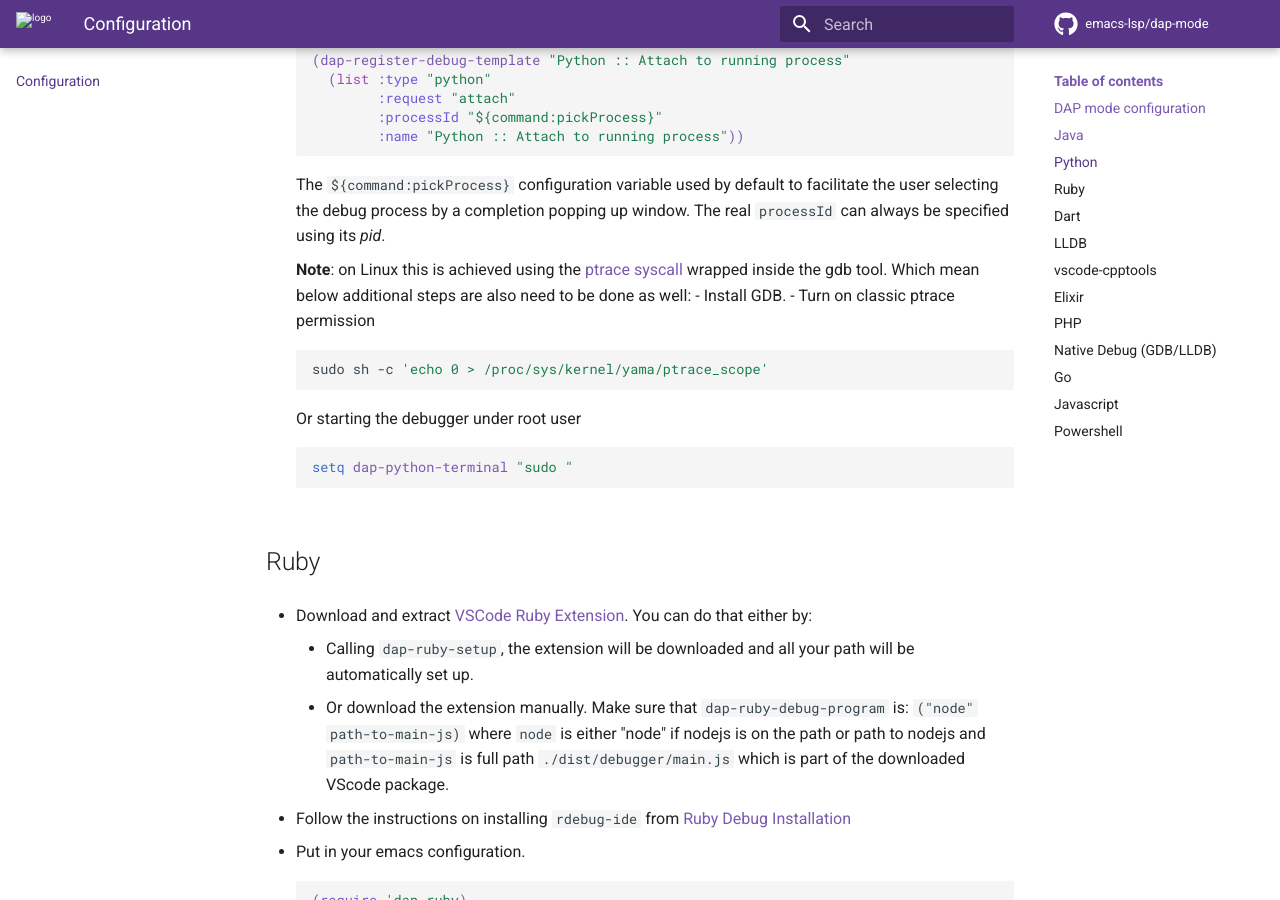
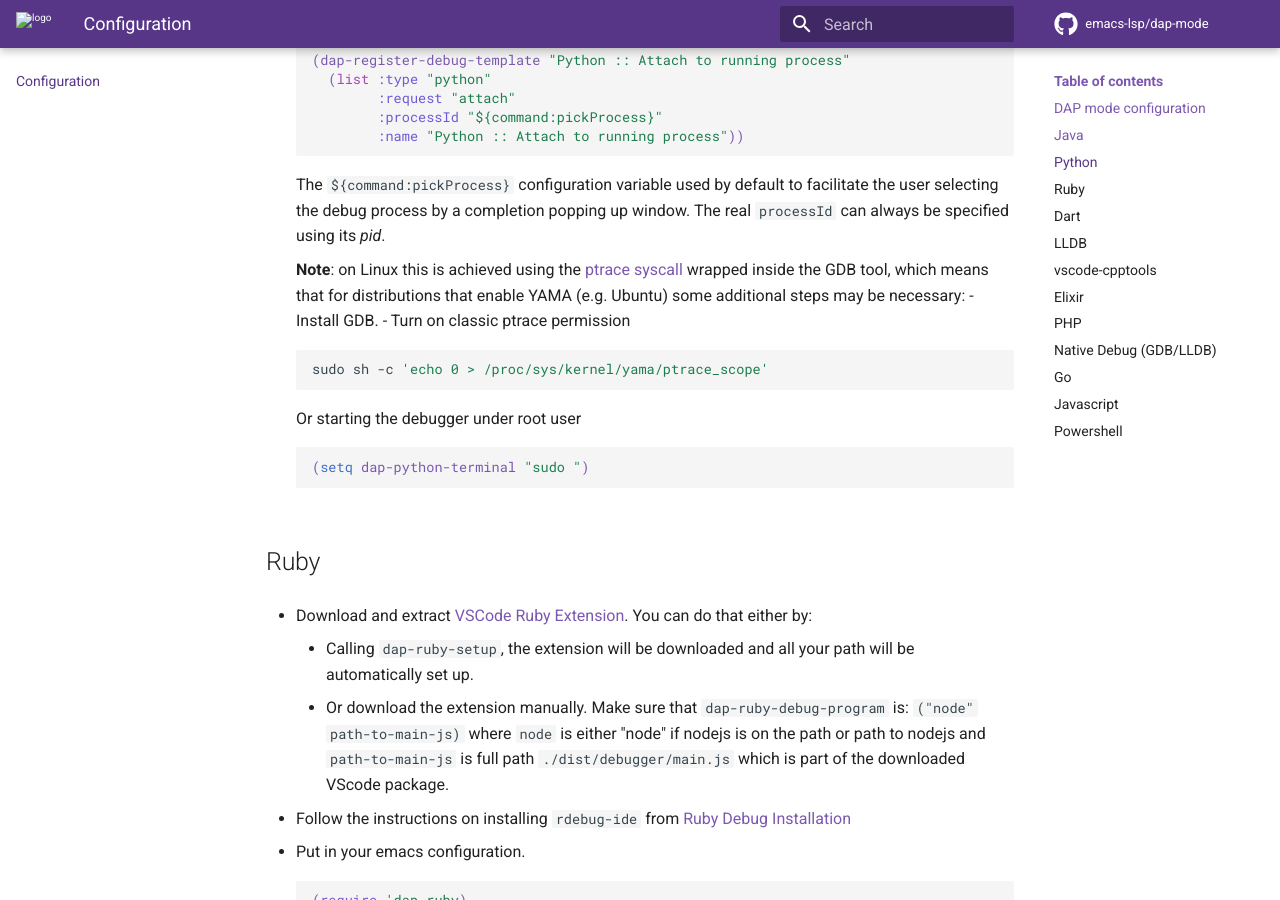
Before and after one commit to emacs-lsp/dap-mode, an MkDocs documentation site: the page built from docs/page/configuration.md, in a window 1280 px wide and 900 px high, scrolled down 2419 px. Built offline with MkDocs 1.6.1 and Material for MkDocs 9.7.7, drawn with Linux system fonts in a browser that asks for light colours; comment, search, counter and statistics services are not loaded.

Commit message:
Apply suggestions from code review
Co-authored-by: Nikita Bloshchanevich <nikblos@outlook.com>

````diff
--- a/docs/page/configuration.md
+++ b/docs/page/configuration.md
@@ -123,7 +123,7 @@ settings.
     always be specified using its *pid*.
 
     **Note**: on Linux this is achieved using the [ptrace syscall](https://www.man7.org/linux/man-pages/man2/ptrace.2.html "ptrace syscall man page")
-    wrapped inside the gdb tool. Which mean below additional steps are also need to be done as well:
+    wrapped inside the GDB tool, which means that for distributions that enable YAMA (e.g. Ubuntu) some additional steps may be necessary:
       - Install GDB.
       - Turn on classic ptrace permission
         ```bash
@@ -131,7 +131,7 @@ settings.
         ```
         Or starting the debugger under root user
         ```elisp
-        setq dap-python-terminal "sudo "
+        (setq dap-python-terminal "sudo ")
         ```
 
 ## Ruby
````
